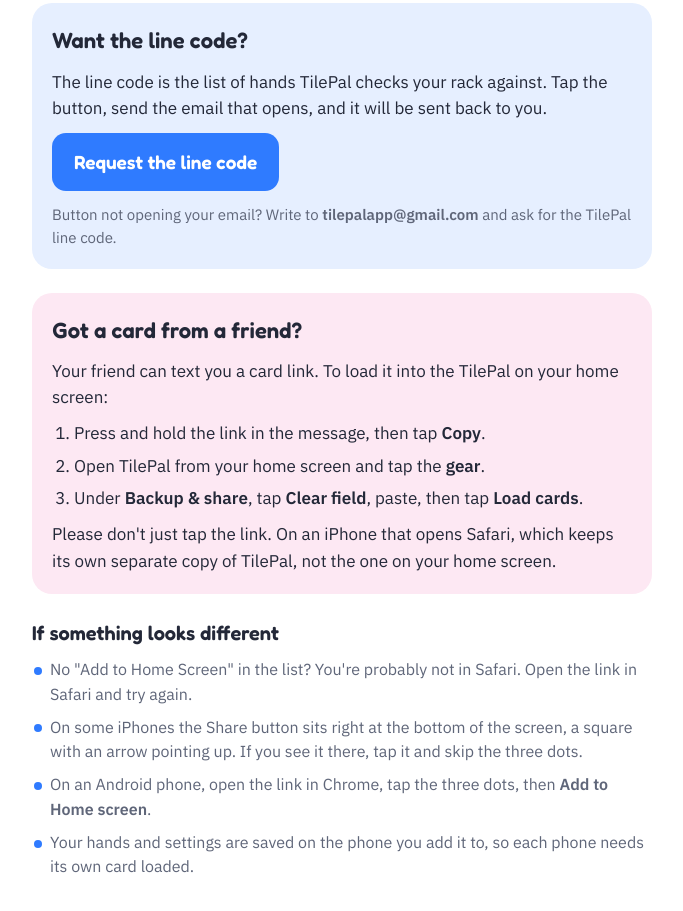
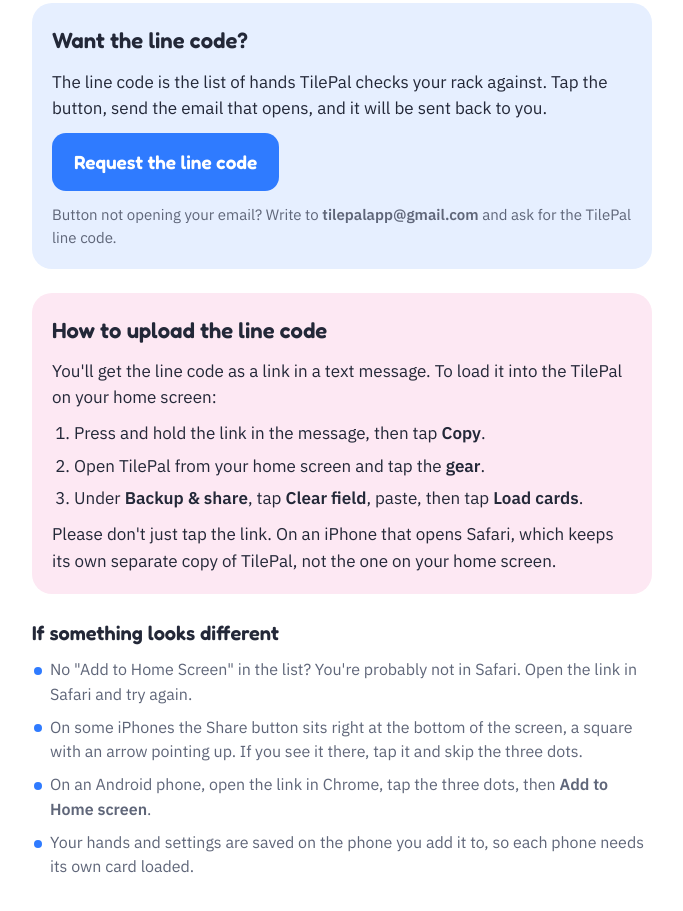
Before and after one commit to jeffyo100/Mahjong-tile-helper, a plain HTML site: page guide.html in a window 1280 px wide. Shown: the part 1226-2137 px from the top of the page, without its empty margins (298-981 px from the left). Drawn offline with Linux system fonts and the light colour scheme.

Commit message:
Add files via upload

```diff
--- a/guide.html
+++ b/guide.html
@@ -198,8 +198,8 @@
   </section>
 
   <section class="after">
-    <h2>Got a card from a friend?</h2>
-<p>Your friend can text you a card link. To load it into the TilePal on your home screen:</p>
+    <h2>How to upload the line code</h2>
+<p>You'll get the line code as a link in a text message. To load it into the TilePal on your home screen:</p>
     <ol>
       <li>Press and hold the link in the message, then tap <b>Copy</b>.</li>
       <li>Open TilePal from your home screen and tap the <b>gear</b>.</li>
```
